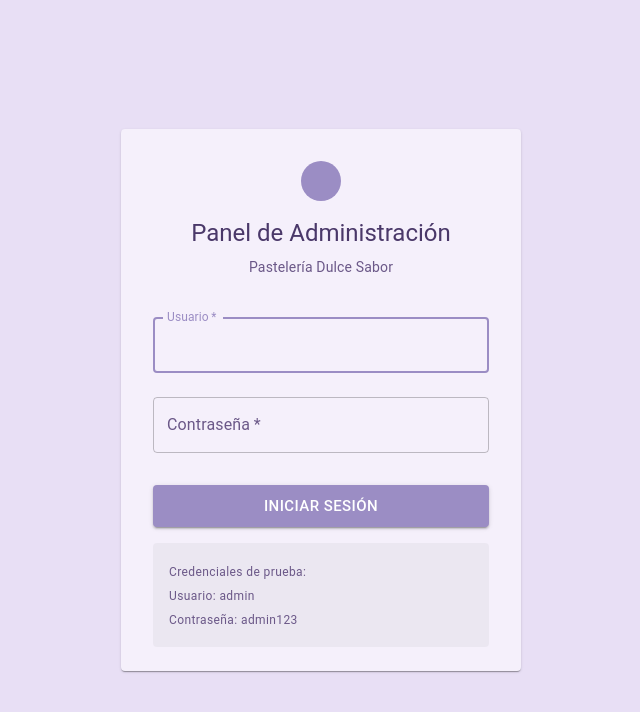
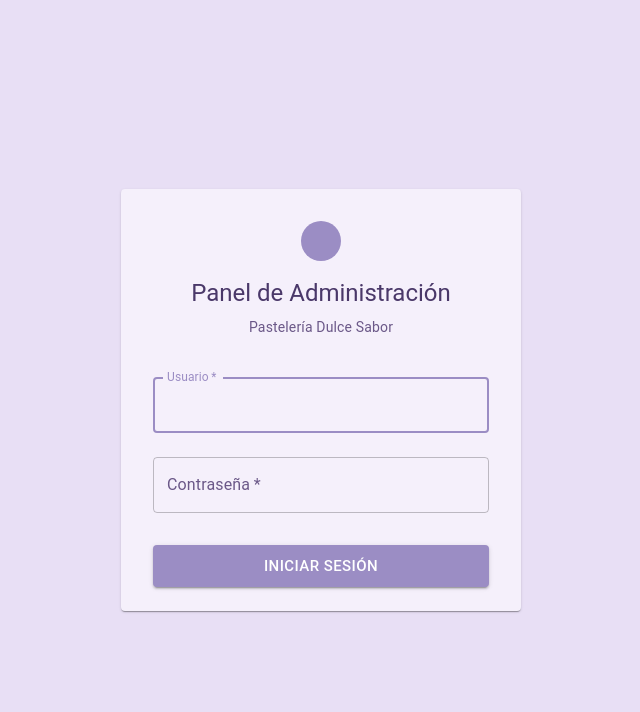
Before and after one commit to DannG04/pasteleria_front, a React (Vite) app: page /login in a window 1280 px wide. Shown: the top 712 px of the page, without its empty margins (319-959 px from the left). Built offline with nearby package versions, Linux system fonts and the light colour scheme; some icons are missing.

Commit message:
feat: remueve credenciales de login

```diff
--- a/src/views/Login.jsx
+++ b/src/views/Login.jsx
@@ -89,14 +89,6 @@ export default function Login() {
               Iniciar Sesión
             </Button>
           </Box>
-
-          <Box sx={{ mt: 2, p: 2, bgcolor: 'action.hover', borderRadius: 1 }}>
-            <Typography variant="caption" color="text.secondary">
-              Credenciales de prueba:<br />
-              Usuario: admin<br />
-              Contraseña: admin123
-            </Typography>
-          </Box>
         </CardContent>
       </Card>
     </Box>
```
